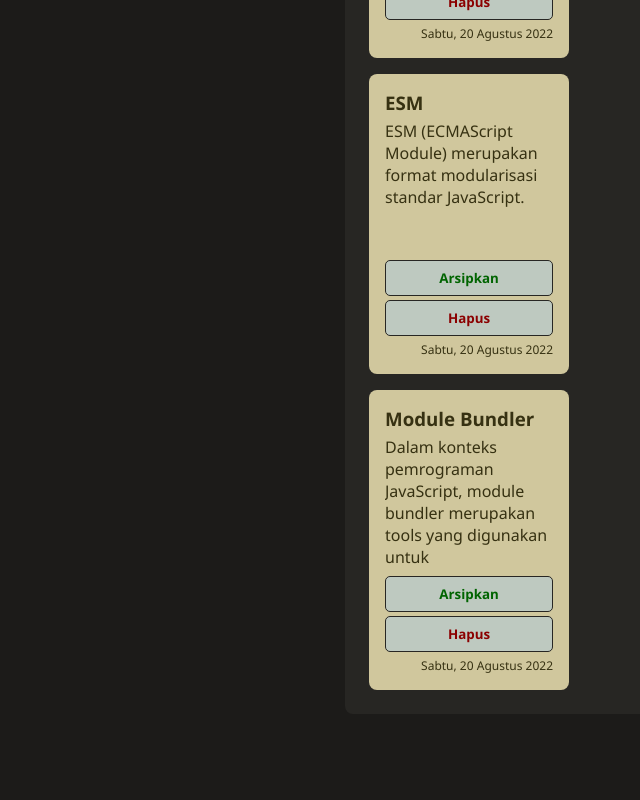
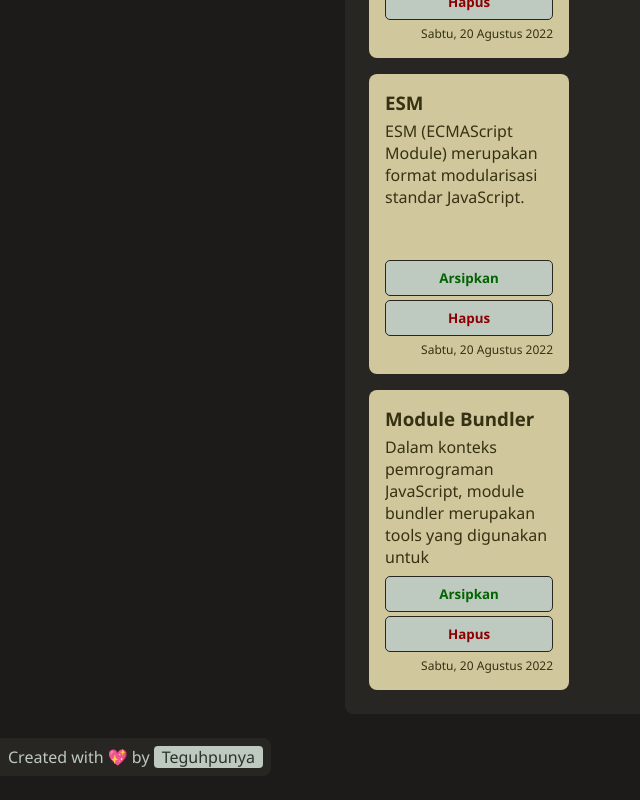
Before and after one commit to Teguhpunya/notes-react, a React (Create React App) app: page / in a window 1280 px wide. Shown: the part 1450-2250 px from the top of the page, without its empty margins (0-640 px from the left). Before the commit the page ends 2164 px from the top, so only its background shows below. Built offline with nearby package versions, Linux system fonts and the light colour scheme.

Commit message:
🎨 Added footer

```diff
--- a/src/App.tsx
+++ b/src/App.tsx
@@ -1,4 +1,5 @@
 import React from "react";
+import Footer from "./components/Footer";
 import Header from "./components/Header";
 import Main from "./components/Main";
 import "./styles/style.css";
@@ -10,6 +11,7 @@ function App() {
     <div className="App">
       <Header title={titleApp} />
       <Main />
+      <Footer />
     </div>
   );
 }
--- /dev/null
+++ b/src/components/Footer.tsx
@@ -0,0 +1,13 @@
+import React from "react";
+
+type Props = {};
+
+const Footer = (props: Props) => {
+  return (
+    <footer>
+      Created with 💖 by <a href="https://github.com/Teguhpunya">Teguhpunya</a>
+    </footer>
+  );
+};
+
+export default Footer;
--- a/src/styles/style.css
+++ b/src/styles/style.css
@@ -242,3 +242,19 @@ h2 + * {
 .item-note .item-actions > * + * {
   margin-top: 4px;
 }
+
+footer {
+  background-color: var(--color-surface);
+  color: var(--color-tertiary);
+  margin: 1.5em 0;
+  width: fit-content;
+  border-radius: 0 8px 8px 0;
+  padding: 8px;
+}
+footer > a {
+  background-color: var(--color-tertiary);
+  color: var(--color-on-tertiary);
+  padding: 0 0.5em;
+  cursor: pointer;
+  border-radius: 4px;
+}
```
